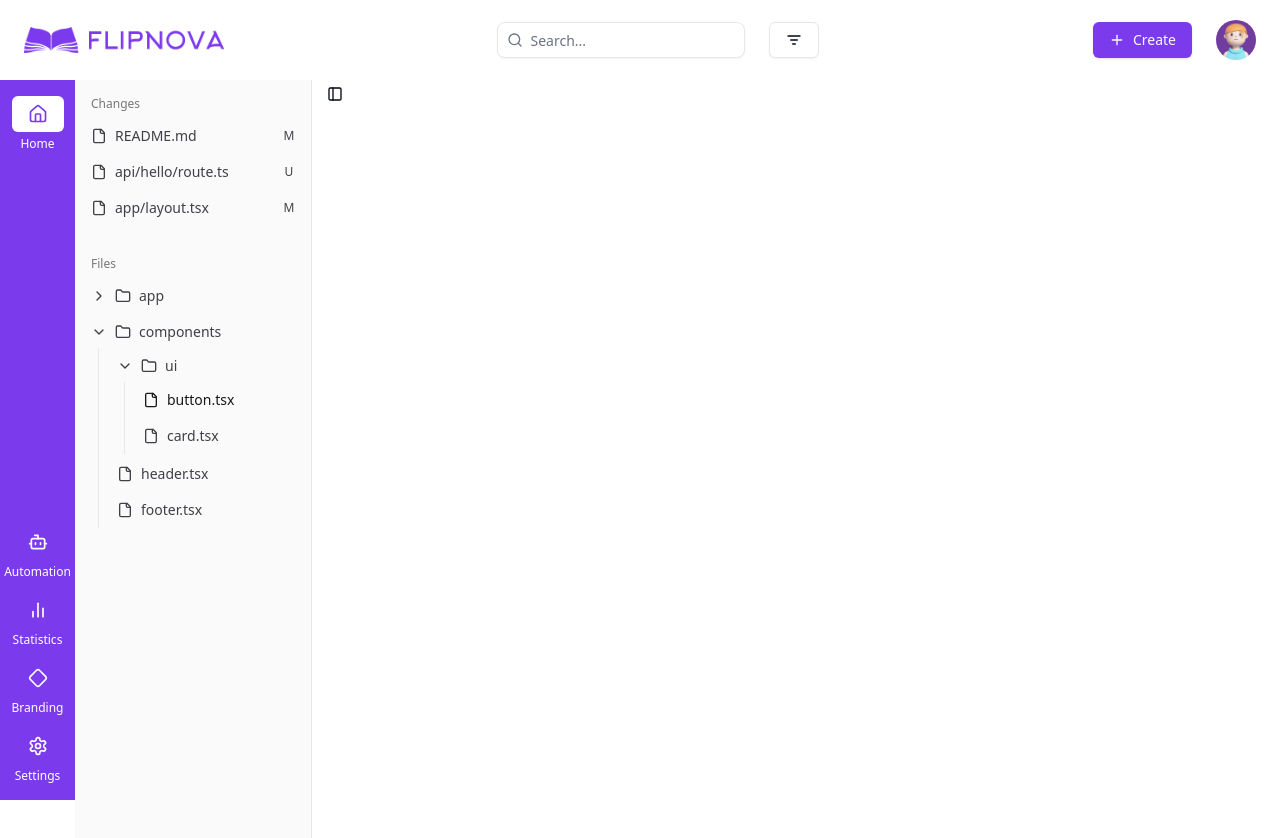
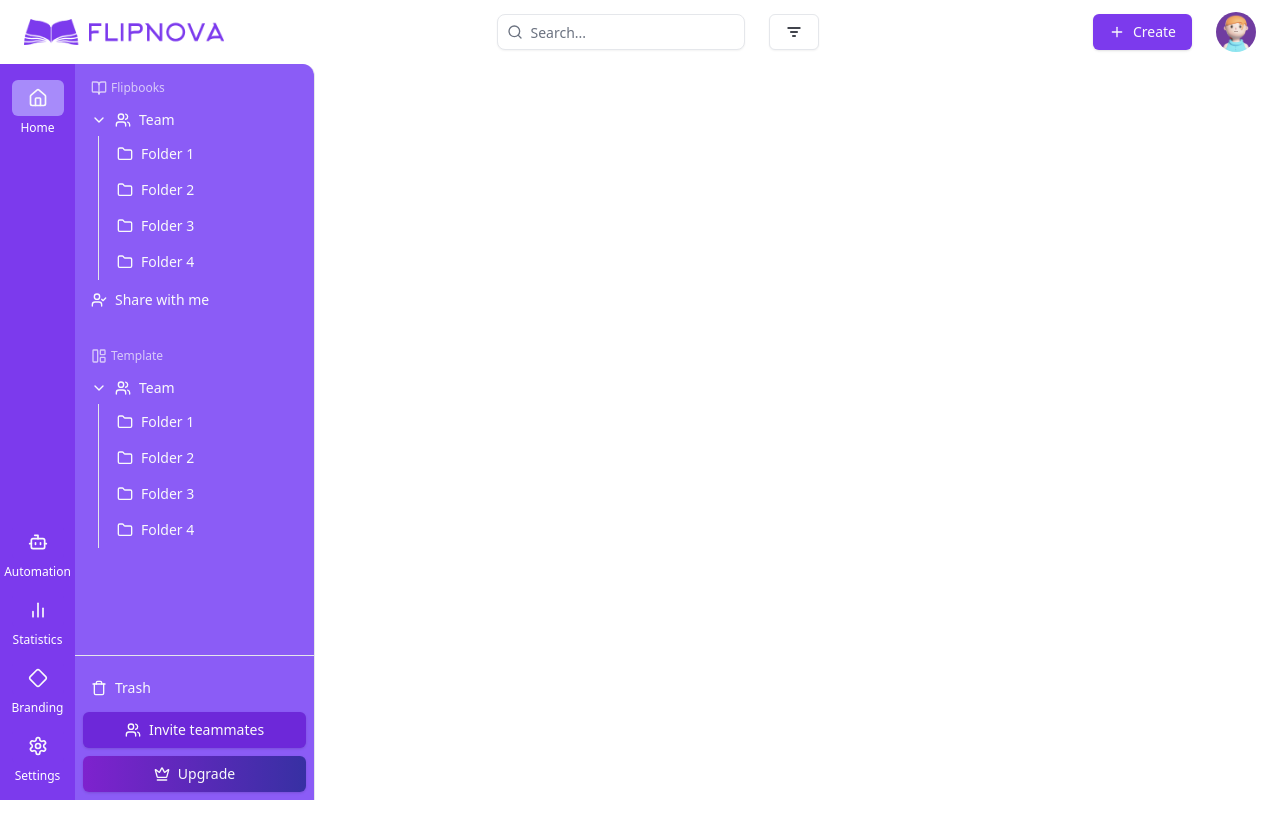
Before and after one commit to bhavin002/Flipbook-project-fronted, a React (Vite) app: page /my-flipbooks in a window 1280 px wide. Shown: the top 838 px of the page. After the commit the page ends 800 px from the top, so only its background shows below. Built offline with nearby package versions, Linux system fonts and the light colour scheme.

Commit message:
Add Bottom Sidebar Navigation and update sidebar styles

```diff
--- a/src/components/ui/sidebar.jsx
+++ b/src/components/ui/sidebar.jsx
@@ -25,9 +25,9 @@ import {
 
 const SIDEBAR_COOKIE_NAME = "sidebar_state"
 const SIDEBAR_COOKIE_MAX_AGE = 60 * 60 * 24 * 7
-const SIDEBAR_WIDTH = "16rem"
+const SIDEBAR_WIDTH = "15rem"
 const SIDEBAR_WIDTH_MOBILE = "18rem"
-const SIDEBAR_WIDTH_ICON = "3rem"
+const SIDEBAR_WIDTH_ICON = "4rem"
 const SIDEBAR_KEYBOARD_SHORTCUT = "b"
 
 const SidebarContext = React.createContext(null)
@@ -121,7 +121,7 @@ const SidebarProvider = React.forwardRef((
             }
           }
           className={cn(
-            "group/sidebar-wrapper flex min-h-svh w-full has-[[data-variant=inset]]:bg-sidebar",
+            "group/sidebar-wrapper flex w-full has-[[data-variant=inset]]:bg-sidebar",
             className
           )}
           ref={ref}
@@ -178,7 +178,7 @@ const Sidebar = React.forwardRef((
             <SheetTitle>Sidebar</SheetTitle>
             <SheetDescription>Displays the mobile sidebar.</SheetDescription>
           </SheetHeader>
-          <div className="flex h-full w-full flex-col">{children}</div>
+          <div className="flex h-full w-full flex-col justify-between">{children}</div>
         </SheetContent>
       </Sheet>
     );
@@ -187,7 +187,7 @@ const Sidebar = React.forwardRef((
   return (
     <div
       ref={ref}
-      className="group peer hidden text-sidebar-foreground md:block"
+      className="group peer hidden text-sidebar-foreground md:block relative"
       data-state={state}
       data-collapsible={state === "collapsed" ? collapsible : ""}
       data-variant={variant}
@@ -195,7 +195,7 @@ const Sidebar = React.forwardRef((
       {/* This is what handles the sidebar gap on desktop */}
       <div
         className={cn(
-          "relative h-svh w-[--sidebar-width] bg-transparent transition-[width] duration-200 ease-linear",
+          "relative w-[--sidebar-width] bg-transparent transition-[width] duration-200 ease-linear",
           "group-data-[collapsible=offcanvas]:w-0",
           "group-data-[side=right]:rotate-180",
           variant === "floating" || variant === "inset"
@@ -204,7 +204,7 @@ const Sidebar = React.forwardRef((
         )} />
       <div
         className={cn(
-          "absolute inset-y-0 z-10 hidden h-svh w-full transition-[left,right,width] duration-200 ease-linear md:flex",
+          "absolute inset-y-0 z-10 hidden w-full transition-[left,right,width] duration-200 ease-linear md:flex",
           side === "left"
             ? "left-0 group-data-[collapsible=offcanvas]:left-[calc(var(--sidebar-width)*-1)]"
             : "right-0 group-data-[collapsible=offcanvas]:right-[calc(var(--sidebar-width)*-1)]",
@@ -278,7 +278,7 @@ const SidebarInset = React.forwardRef(({ className, ...props }, ref) => {
     <main
       ref={ref}
       className={cn(
-        "relative flex min-h-svh w-full flex-1 flex-col bg-background",
+        "relative flex w-full flex-1 flex-col bg-background",
         "peer-data-[variant=inset]:min-h-[calc(100svh-theme(spacing.4))] md:peer-data-[variant=inset]:m-2 md:peer-data-[state=collapsed]:peer-data-[variant=inset]:ml-2 md:peer-data-[variant=inset]:ml-0 md:peer-data-[variant=inset]:rounded-xl md:peer-data-[variant=inset]:shadow",
         className
       )}
@@ -340,7 +340,7 @@ const SidebarContent = React.forwardRef(({ className, ...props }, ref) => {
       ref={ref}
       data-sidebar="content"
       className={cn(
-        "flex min-h-0 flex-1 flex-col gap-2 overflow-auto group-data-[collapsible=icon]:overflow-hidden",
+        "flex min-h-0 flex-col gap-2 overflow-auto group-data-[collapsible=icon]:overflow-hidden",
         className
       )}
       {...props} />
--- a/src/pages/MyFlipbooks/MyFlipbooks.jsx
+++ b/src/pages/MyFlipbooks/MyFlipbooks.jsx
@@ -5,20 +5,10 @@ import ProfileDropDownCom from "./components/ProfileDropDownCom";
 import SearchInputCom from "./components/SearchInputCom";
 import SidebarNavigation from "./components/SidebarNavigation";
 import {
-    Breadcrumb,
-    BreadcrumbItem,
-    BreadcrumbLink,
-    BreadcrumbList,
-    BreadcrumbPage,
-    BreadcrumbSeparator,
-  } from "@/components/ui/breadcrumb"
-  import { Separator } from "@/components/ui/separator"
-  import {
-    SidebarInset,
     SidebarProvider,
-    SidebarTrigger,
 } from "@/components/ui/sidebar"
 import { AppSidebar } from "./components/AppSidebar";
+import BottomSidebarNavigation from "./components/BottomSidebarNavigation";
 
 export default function MyFlipbooks() {
     const [searchValue, setSearchValue] = useState("");
@@ -34,7 +24,7 @@ export default function MyFlipbooks() {
 
     return (
         <>
-            <header className="flex h-20 w-full justify-between shrink-0 items-center px-4 md:px-6">
+            <header className="flex h-16 w-full justify-between shrink-0 items-center px-4 md:px-6">
                 <div>
                     <img src="/src/assets/logo.png" width={200} />
                 </div>
@@ -48,22 +38,23 @@ export default function MyFlipbooks() {
                 <div className="flex md:gap-6 gap-2 items-center">
                     <CreateDropDownCom />
                     <ProfileDropDownCom />
-
                 </div>
             </header>
+            <div className="flex">
+                <div className="hidden relative md:flex h-[calc(100vh-64px)] flex-col items-center justify-between overflow-hidden">
+                    <SidebarProvider>
+                        <SidebarNavigation />
+                        <AppSidebar />
+                    </SidebarProvider>
+                </div>
+                {/* <BottomSidebarNavigation /> */}
+                <div className="flex-1">
                     <div className="relative flex gap-2 justify-end mx-4 md:hidden" onBlur={handleBlur}>
                         <div className="w-full">
                             <SearchInputCom searchValue={searchValue} setSearchValue={setSearchValue} isFocused={isFocused} setIsFocused={setIsFocused} />
                         </div>
                         <FilterCom />
                     </div>
-            <div className="flex">
-                <SidebarNavigation />
-                <div className="relative flex h-[calc(100vh-80px)] w-[237px] flex-col items-center justify-between bg-primary/80 rounded-tr-xl">
-                    <SidebarProvider>
-                        <AppSidebar />
-                        <SidebarTrigger className="-ml-1" />
-                    </SidebarProvider>
                 </div>
             </div>
 
--- a/src/pages/MyFlipbooks/components/AppSidebar.jsx
+++ b/src/pages/MyFlipbooks/components/AppSidebar.jsx
@@ -12,75 +12,164 @@ import {
     SidebarGroupContent,
     SidebarGroupLabel,
     SidebarMenu,
-    SidebarMenuBadge,
     SidebarMenuButton,
     SidebarMenuItem,
     SidebarMenuSub,
     SidebarRail,
 } from "@/components/ui/sidebar"
-// This is sample data.
-const data = {
-    changes: [
-        {
-            file: "README.md",
-            state: "M",
-        },
-        {
-            file: "api/hello/route.ts",
-            state: "U",
-        },
-        {
-            file: "app/layout.tsx",
-            state: "M",
-        },
-    ],
-    tree: [
-        [
-            "app",
-            [
-                "api",
-                ["hello", ["route.ts"]],
-                "page.tsx",
-                "layout.tsx",
-                ["blog", ["page.tsx"]],
-            ],
-        ],
-        [
-            "components",
-            ["ui", "button.tsx", "card.tsx"],
-            "header.tsx",
-            "footer.tsx",
-        ]
-    ],
-}
+import { BookOpen } from 'lucide-react';
+import { Users } from 'lucide-react';
+import { UserCheck } from 'lucide-react';
+import { LayoutPanelLeft } from 'lucide-react';
+import { Trash } from 'lucide-react';
+import { Button } from "@/components/ui/button";
+import { Crown } from 'lucide-react';
+import { Separator } from "@/components/ui/separator"
+
 export function AppSidebar({ ...props }) {
     return (
-        <Sidebar {...props}>
-            <SidebarContent>
+        <Sidebar {...props} className="rounded-tr-xl overflow-hidden">
+            <SidebarContent className="flex-1">
                 <SidebarGroup>
-                    <SidebarGroupLabel>Changes</SidebarGroupLabel>
+                    <SidebarGroupLabel className="items-center">
+                        <BookOpen className="mr-1" /> Flipbooks
+                    </SidebarGroupLabel>
                     <SidebarGroupContent>
                         <SidebarMenu>
-                            {data.changes.map((item, index) => (
-                                <SidebarMenuItem key={index}>
-                                    <SidebarMenuButton>
-                                        <File />
-                                        {item.file}
-                                    </SidebarMenuButton>
-                                    <SidebarMenuBadge>{item.state}</SidebarMenuBadge>
-                                </SidebarMenuItem>
-                            ))}
+                            <SidebarMenuItem>
+                                <Collapsible
+                                    className="group/collapsible [&[data-state=open]>button>svg:first-child]:rotate-90"
+                                    defaultOpen={true}
+                                >
+                                    <CollapsibleTrigger asChild>
+                                        <SidebarMenuButton>
+                                            <ChevronRight className="transition-transform" />
+                                            <Users /> Team
+                                        </SidebarMenuButton>
+                                    </CollapsibleTrigger>
+                                    <CollapsibleContent>
+                                        <SidebarMenuSub>
+                                            <SidebarMenuButton
+                                                isActive={true}
+                                                className="data-[active=true]:bg-transparent"
+                                            >
+                                                <Folder />
+                                                Folder 1
+                                            </SidebarMenuButton>
+
+                                            <SidebarMenuButton
+                                                isActive={false}
+                                                className="data-[active=true]:bg-transparent"
+                                            >
+                                                <Folder />
+                                                Folder 2
+                                            </SidebarMenuButton>
+                                            <SidebarMenuButton
+                                                isActive={false}
+                                                className="data-[active=true]:bg-transparent"
+                                            >
+                                                <Folder />
+                                                Folder 3
+                                            </SidebarMenuButton>
+                                            <SidebarMenuButton
+                                                isActive={false}
+                                                className="data-[active=true]:bg-transparent"
+                                            >
+                                                <Folder />
+                                                Folder 4
+                                            </SidebarMenuButton>
+                                        </SidebarMenuSub>
+                                    </CollapsibleContent>
+                                </Collapsible>
+                            </SidebarMenuItem>
+                            <SidebarMenuItem>
+                                <SidebarMenuButton>
+                                    <UserCheck />
+                                    Share with me
+                                </SidebarMenuButton>
+                            </SidebarMenuItem>
                         </SidebarMenu>
                     </SidebarGroupContent>
                 </SidebarGroup>
                 <SidebarGroup>
-                    <SidebarGroupLabel>Files</SidebarGroupLabel>
+                    <SidebarGroupLabel className="items-center">
+                        <LayoutPanelLeft className="mr-1" /> Template
+                    </SidebarGroupLabel>
                     <SidebarGroupContent>
                         <SidebarMenu>
-                            {data.tree.map((item, index) => (
-                                <Tree key={index} item={item} />
-                            ))}
+                            <SidebarMenuItem>
+                                <Collapsible
+                                    className="group/collapsible [&[data-state=open]>button>svg:first-child]:rotate-90"
+                                    defaultOpen={true}
+                                >
+                                    <CollapsibleTrigger asChild>
+                                        <SidebarMenuButton>
+                                            <ChevronRight className="transition-transform" />
+                                            <Users /> Team
+                                        </SidebarMenuButton>
+                                    </CollapsibleTrigger>
+                                    <CollapsibleContent>
+                                        <SidebarMenuSub>
+                                            <SidebarMenuButton
+                                                isActive={true}
+                                                className="data-[active=true]:bg-transparent"
+                                            >
+                                                <Folder />
+                                                Folder 1
+                                            </SidebarMenuButton>
+
+                                            <SidebarMenuButton
+                                                isActive={false}
+                                                className="data-[active=true]:bg-transparent"
+                                            >
+                                                <Folder />
+                                                Folder 2
+                                            </SidebarMenuButton>
+                                            <SidebarMenuButton
+                                                isActive={false}
+                                                className="data-[active=true]:bg-transparent"
+                                            >
+                                                <Folder />
+                                                Folder 3
+                                            </SidebarMenuButton>
+                                            <SidebarMenuButton
+                                                isActive={false}
+                                                className="data-[active=true]:bg-transparent"
+                                            >
+                                                <Folder />
+                                                Folder 4
+                                            </SidebarMenuButton>
+                                        </SidebarMenuSub>
+                                    </CollapsibleContent>
+                                </Collapsible>
+                            </SidebarMenuItem>
                         </SidebarMenu>
+                    </SidebarGroupContent>
+                </SidebarGroup>
+            </SidebarContent>
+            <SidebarContent>
+                <Separator />
+                <SidebarGroup>
+                    <SidebarGroupContent className="space-y-2">
+                        <SidebarMenu>
+                            <SidebarMenuItem>
+                                <SidebarMenuButton>
+                                    <Trash />
+                                    Trash
+                                </SidebarMenuButton>
+                            </SidebarMenuItem>
+                        </SidebarMenu>
+                        <div className="space-y-2">
+                            <Button
+                                className="w-full bg-violet-700"
+                            >
+                                <Users/>
+                                Invite teammates
+                            </Button>
+                            <Button className="w-full bg-gradient-to-r from-purple-700 to-indigo-800 hover:from-purple-600 hover:to-indigo-700">
+                                <Crown/>Upgrade
+                            </Button>
+                        </div>
                     </SidebarGroupContent>
                 </SidebarGroup>
             </SidebarContent>
@@ -88,40 +177,3 @@ export function AppSidebar({ ...props }) {
         </Sidebar>
     )
 }
-function Tree({ item }) {
-    const [name, ...items] = Array.isArray(item) ? item : [item]
-    if (!items.length) {
-        return (
-            <SidebarMenuButton
-                isActive={name === "button.tsx"}
-                className="data-[active=true]:bg-transparent"
-            >
-                <File />
-                {name}
-            </SidebarMenuButton>
-        )
-    }
-    return (
-        <SidebarMenuItem>
-            <Collapsible
-                className="group/collapsible [&[data-state=open]>button>svg:first-child]:rotate-90"
-                defaultOpen={name === "components" || name === "ui"}
-            >
-                <CollapsibleTrigger asChild>
-                    <SidebarMenuButton>
-                        <ChevronRight className="transition-transform" />
-                        <Folder />
-                        {name}
-                    </SidebarMenuButton>
-                </CollapsibleTrigger>
-                <CollapsibleContent>
-                    <SidebarMenuSub>
-                        {items.map((subItem, index) => (
-                            <Tree key={index} item={subItem} />
-                        ))}
-                    </SidebarMenuSub>
-                </CollapsibleContent>
-            </Collapsible>
-        </SidebarMenuItem>
-    )
-}
--- /dev/null
+++ b/src/pages/MyFlipbooks/components/BottomSidebarNavigation.jsx
@@ -0,0 +1,41 @@
+import React from 'react';
+import { Home, Search, User, Settings } from 'lucide-react';
+
+export default function BottomSidebarNavigation() {
+    return (
+        <nav className="fixed bottom-0 left-0 right-0 z-50 flex h-14 w-full items-center justify-around bg-primary md:h-16">
+            <a
+                href="#"
+                className="flex flex-col items-center justify-center gap-1 text-sm font-medium text-muted-foreground hover:text-primary focus:text-primary"
+                prefetch={false}
+            >
+                <Home className="h-6 w-6" />
+                Home
+            </a>
+            <a
+                href="#"
+                className="flex flex-col items-center justify-center gap-1 text-sm font-medium text-muted-foreground hover:text-primary focus:text-primary"
+                prefetch={false}
+            >
+                <Search className="h-6 w-6" />
+                Search
+            </a>
+            <a
+                href="#"
+                className="flex flex-col items-center justify-center gap-1 text-sm font-medium text-muted-foreground hover:text-primary focus:text-primary"
+                prefetch={false}
+            >
+                <User className="h-6 w-6" />
+                Profile
+            </a>
+            <a
+                href="#"
+                className="flex flex-col items-center justify-center gap-1 text-sm font-medium text-muted-foreground hover:text-primary focus:text-primary"
+                prefetch={false}
+            >
+                <Settings className="h-6 w-6" />
+                Settings
+            </a>
+        </nav>
+    );
+};
--- a/src/pages/MyFlipbooks/components/SidebarNavigation.jsx
+++ b/src/pages/MyFlipbooks/components/SidebarNavigation.jsx
@@ -1,22 +1,20 @@
 import React, { useState } from 'react';
 import { Home, Bot, BarChart2, Diamond, Settings } from 'lucide-react';
 import { Button } from '@/components/ui/button';
-import { SidebarTrigger } from '@/components/ui/sidebar';
+import { useSidebar } from '@/components/ui/sidebar'
 
-function NavItem({ item, isSelected, isHovered, onClick, onMouseEnter, onMouseLeave }) {
+function NavItem({ item, isSelected, onClick, onMouseEnter, onMouseLeave }) {
     const { icon: Icon, label } = item;
 
     return (
         <div className='flex flex-col items-center'>
             <Button
-                className={`shadow-none [&_svg]:size-5 ${isSelected ? "bg-white hover:bg-white" : "hover:bg-white"}`}
+                className={`shadow-none [&_svg]:size-5 ${isSelected ? "bg-violet-400 hover:bg-violet-400" : "hover:bg-violet-400"}`}
                 onClick={onClick}
                 onMouseEnter={onMouseEnter}
                 onMouseLeave={onMouseLeave}
             >
-                <Icon
-                    color={isSelected || isHovered ? "hsl(var(--primary))" : "white"}
-                />
+                <Icon/>
             </Button>
             <p className="text-xs text-white mt-1">{label}</p>
         </div>
@@ -25,7 +23,7 @@ function NavItem({ item, isSelected, isHovered, onClick, onMouseEnter, onMouseLe
 
 export default function SidebarNavigation() {
     const [selectedItem, setSelectedItem] = useState('home');
-    const [hoveredItem, setHoveredItem] = useState(null);
+    const { toggleSidebar } = useSidebar()
 
     const navItems = [
         { id: 'home', icon: Home, label: 'Home' },
@@ -35,18 +33,20 @@ export default function SidebarNavigation() {
         { id: 'settings', icon: Settings, label: 'Settings' }
     ];
 
+    const handleItemClick = (itemId) => {
+        setSelectedItem(itemId);
+        toggleSidebar();
+    };
+
     return (
-        <div className="flex h-[calc(100vh-80px)] w-[75px] flex-col items-center justify-between bg-primary py-4 z-[11]">
+        <div className="flex h-[calc(100vh-64px)] w-[75px] flex-col items-center justify-between bg-primary py-4 z-[11]">
             <div className="items-center flex flex-col">
                 {navItems.slice(0, 1).map(item => (
                     <NavItem
                         key={item.id}
                         item={item}
                         isSelected={selectedItem === item.id}
-                        isHovered={hoveredItem === item.id}
-                        onClick={() => setSelectedItem(item.id)}
-                        onMouseEnter={() => setHoveredItem(item.id)}
-                        onMouseLeave={() => setHoveredItem(null)}
+                        onClick={() => handleItemClick(item.id)}
                     />
                 ))}
             </div>
@@ -56,10 +56,7 @@ export default function SidebarNavigation() {
                         key={item.id}
                         item={item}
                         isSelected={selectedItem === item.id}
-                        isHovered={hoveredItem === item.id}
-                        onClick={() => setSelectedItem(item.id)}
-                        onMouseEnter={() => setHoveredItem(item.id)}
-                        onMouseLeave={() => setHoveredItem(null)}
+                        onClick={() => handleItemClick(item.id)}
                     />
                 ))}
             </div>
```
Also changed, not shown: src/index.css (+4 -4 lines). Lines whose indentation alone changed are shown as unchanged.
